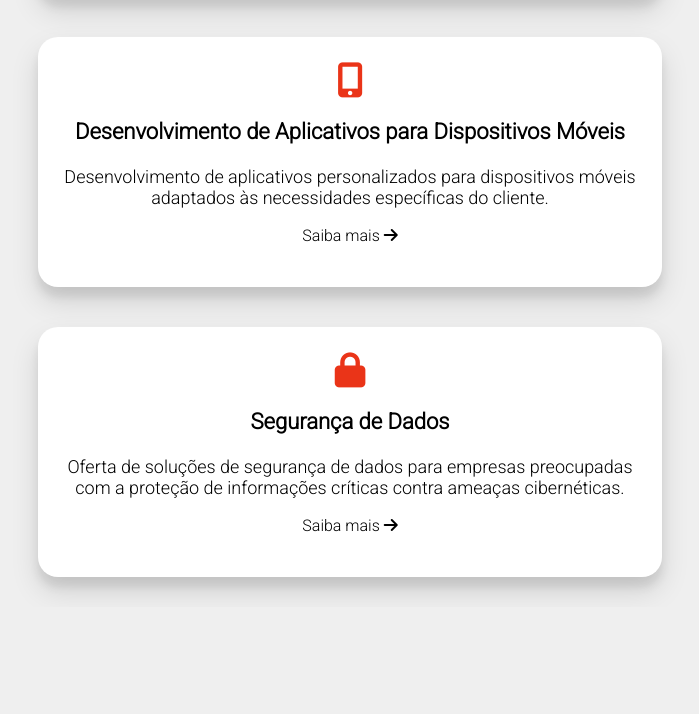
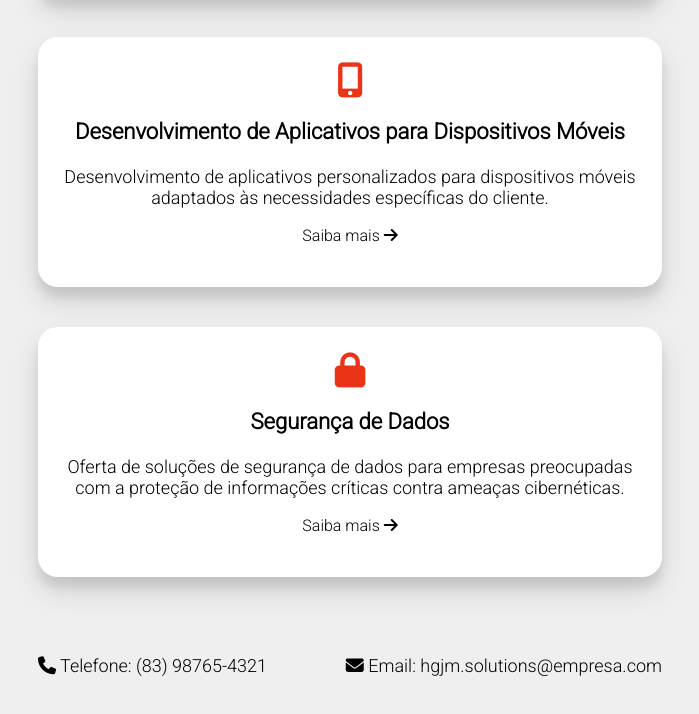
Before and after one commit to helenymatias/catalogo-de-servicos-de-ti, a plain HTML site: page index.html in a window 1280 px wide. Shown: the part 726-1440 px from the top of the page, without its empty margins (290-989 px from the left). Before the commit the page ends 1333 px from the top, so only its background shows below. Drawn offline with Linux system fonts and the light colour scheme.

Commit message:
atualização do catálogo

```diff
--- a/index.html
+++ b/index.html
@@ -61,6 +61,11 @@
 
         </div>
 
+        <footer>
+            <p><i class="fa fa-phone"></i> Telefone: (83) 98765-4321</p>
+            <p><i class="fa fa-envelope"></i> Email: hgjm.solutions@empresa.com</p>
+        </footer>
+
     </section>
 </body>
 
--- a/style.css
+++ b/style.css
@@ -99,3 +99,9 @@ p {
 .solicitar:hover {
     background-color: rgb(228, 110, 91);
 }
+
+footer {
+    margin-top: 60px;
+    display: flex;
+    justify-content: space-between;
+}
```
